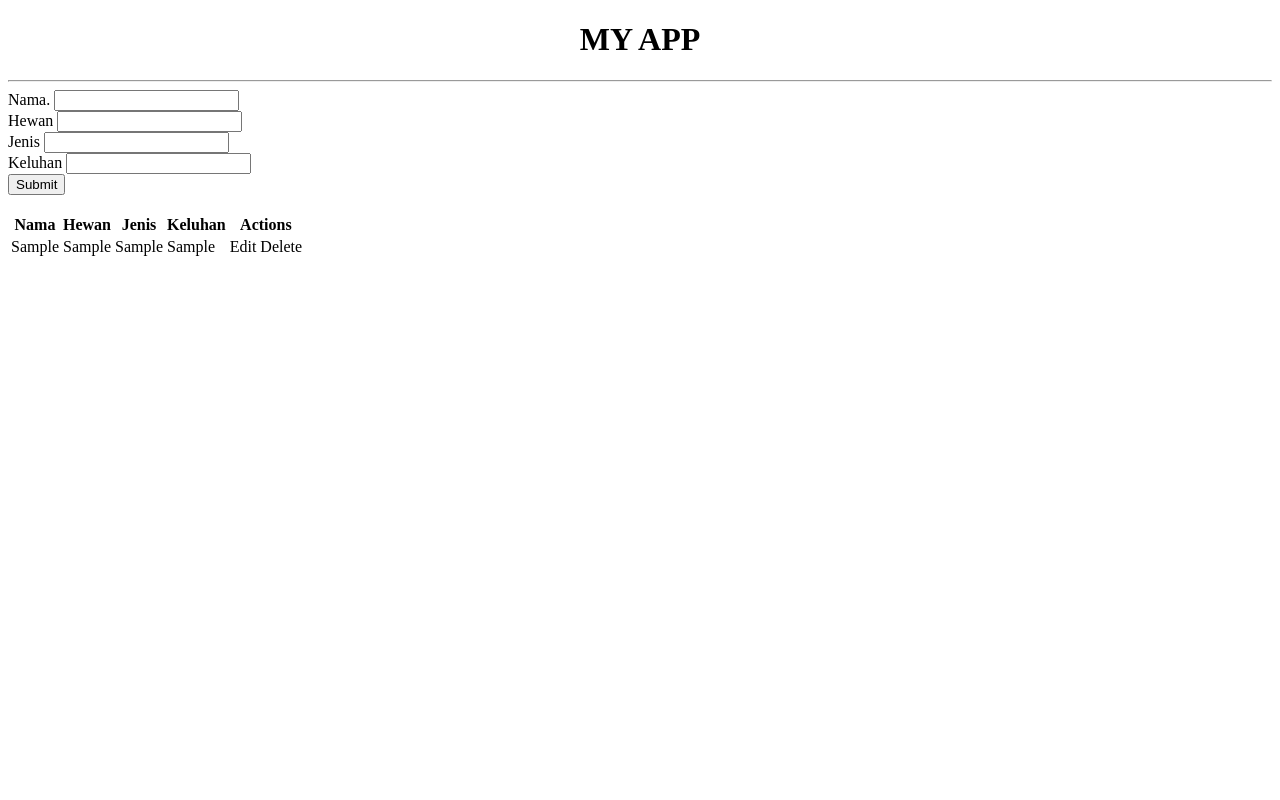
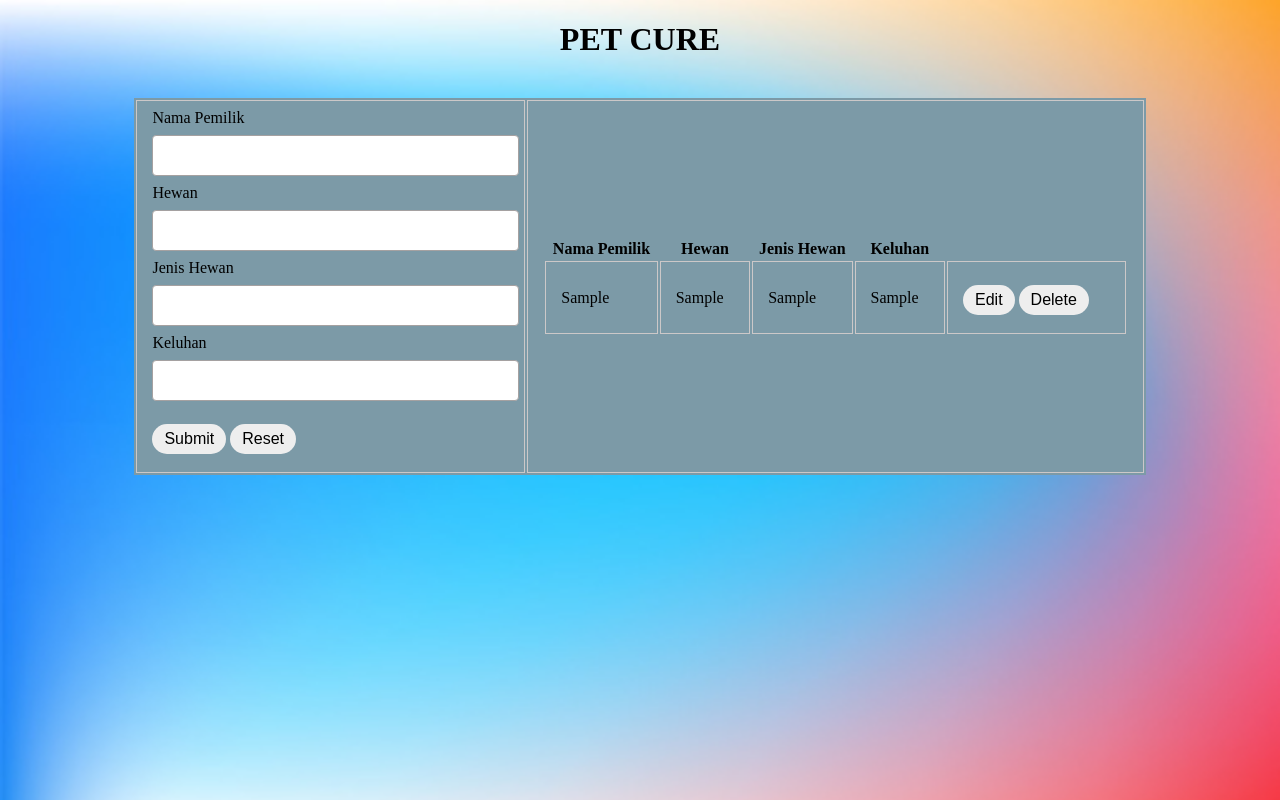
Before and after one commit to sigitprihatmoko/Pet-Health-Care, a plain HTML site: page index.html in a window 1280 px wide. Both pictures are taken after typing "Sample", "Sample", "Sample", "Sample" into the empty fields and a click on the input "Submit". Drawn offline with Linux system fonts and the light colour scheme.

Commit message:
perbaikan beberapa fungsi dan menambah desain

```diff
--- a/index.css
+++ b/index.css
@@ -1,84 +1,76 @@
-.employee-form {
-    border-style: solid;
-    /* margin-bottom: 10px; */
-    /* margin-left: 10px; */
-    padding: 10px;
-    /* width: 50%; */
-    margin: auto;
-    width: 50%;
-    /* border: 3px solid green; */
-    /* padding: 10px; */
+body{
+  background-image: url('1.png');
+  background-repeat: no-repeat;
+  background-attachment: fixed;
+  background-size: cover;
 }
 
-  .employees-table {
-    border-style: solid;
-    /* margin-bottom: 10px; */
-    /* margin-left: 10px; */
-    padding: 20px;
-    /* width: 50%; */
-    margin: auto;
-    width: 70%;
-    /* border: 3px solid green; */
-    /* padding: 10px; */
-  }
-
-  body > table{
-    width: 80%;
+h1 {
+  text-align: center;
 }
 
 table{
-    border-collapse: collapse;
-  }
-  table.list{
-    width:100%;
+  width: 80%;
+  margin: 40px auto;
+  background: rgb(124,154,167);
 }
 
-  td, th {
-    border: 1px solid #dddddd;
-    text-align: left;
-    padding: 8px;
-  }
-  tr:nth-child(even),table.list thead>tr {
-    background-color: #dddddd;
+table.list{
+  text-align: center;
+  width: 100%;
 }
 
-  input[type=text], input[type=number] {
-    width: 100%;
-    padding: 8px 20px;
-    margin: 8px 0;
-    display: inline-block;
-    border: 1px solid #ccc;
-    border-radius: 4px;
-    box-sizing: border-box;
+td{
+  border: 1px solid rgb(204,200,200);
+  text-align: left;
+  padding: 8px 15px;
 }
 
-  input[type=submit] {
-    width: 30%;
-    background-color: black;
-    color: white;
-    padding: 10px 18px;
-    /* margin: 0px 0; */
-    border: none;
-    border-radius: 5px;
-    cursor: pointer;
+tr:nth-child(even), table.list thread> tr{
+  background-color: rgb(204,200,200);
 }
 
-  form div.form-action-buttons{
-    text-align: right;
+input[type="text"],input[type="text"]{
+  width:91%;
+  padding:12px 20px;
+  margin:8px 0;
+  display: inline-block;
+  border: 1px solid rgb(165,161,161);
+  border-radius: 4px;
 }
 
-  a{
+input[type="submit"],input[type="reset"]{
+  background: #eee;
+  padding:6px 12px;
+  margin:15px 0 10px;
+  display: inline-block;
+  border: none;
+  border-radius: 30px;
+  font-size: 1rem;
   cursor: pointer;
-    text-decoration: underline;
-    color: #0000ee;
-    margin-right: 4px;
+  outline: none;
 }
 
-  label.validation-error{
-    color:   red;
-    margin-left: 5px;
+input[type="submit"]:hover{
+  background: #4b99d8;
 }
 
-  .hide{
-    display:none;
+input[type="reset"]:hover{
+  background: #4b99d8;
 }
+
+button{
+  background: #eee;
+  padding:6px 12px;
+  margin:15px 0 10px;
+  display: inline-block;
+  border: none;
+  border-radius: 30px;
+  font-size: 1rem;
+  cursor: pointer;
+  outline: none;
+}
+
+button:hover{
+  background:#4b99d8 ;
+}
--- a/index.html
+++ b/index.html
@@ -1,60 +1,56 @@
 <!DOCTYPE html>
-<html>
-
 <head>
-  <title>
-    MY APP
-  </title>
-  <link rel="stylesheet" href="style.css">
+    <title>Crud Operation</title>
+    <link type="text/css" rel="stylesheet" href="index.css"
 </head>
 
 <body>
-
-  <h1>
-    <center>MY APP</center>
-  </h1>
-  <hr>
-  <div class="pet-form">
-    <form onsubmit="event.preventDefault();onFormSubmit();" autocomplete="off">
+    <h1>PET CURE </h1>
+    <table>
+        <tr>
+            <td>
+                <form autocomplete="off" onsubmit="onFormSubmit()">
                     <div>
-        <label>Nama</label><label class="validation-error hide" id="fullNameValidationError">.</label>
-        <input type="text" name="fullName" id="fullName">
+                        <label for="namaPemilik">Nama Pemilik</label>
+                        <input type="text" name="namaPemilik" id="namaPemilik">
                     </div>
                     <div>
-        <label>Hewan</label>
-        <input type="text" name="jhewan" id="jhewan">
+                        <label for="hewan">Hewan</label>
+                        <input type="text" name="hewan" id="hewan">
                     </div>
                     <div>
-        <label>Jenis</label>
+                        <label for="jHewan">Jenis Hewan</label>
+                        <input type="text" name="jHewan" id="jHewan">
+                    </div>
+                    <div>
+                        <label for="keluhan">Keluhan</label>
                         <input type="text" name="keluhan" id="keluhan">
                     </div>
-      <div>
-        <label>Keluhan</label>
-        <input type="text" name="kasus" id="kasus">
-      </div>
-      <div class="form-action-buttons">
+
+                    <div class="form_action--button">
                         <input type="submit" value="Submit">
+                        <input type="reset" value="Reset">
                     </div>
                 </form>
-  </div>
-  <br />
-  <div class="pet-table">
-    <table class="list" id="petList">
+
+                <td>
+                    <table class="list" id="dList">
                         <thead>
                             <tr>
-          <th>Nama</th>
+                                <th>Nama Pemilik</th>
                                 <th>Hewan</th>
-          <th>Jenis</th>
+                                <th>Jenis Hewan</th>
                                 <th>Keluhan</th>
-          <th>Actions</th>
                             </tr>
                         </thead>
                         <tbody>
 
                         </tbody>
                     </table>
-  </div>
-  <script src="index.js"></script>
+                </td>
+            </td>
+        </tr>
+    </table>
+    <script type="text/javascript" src="index.js"></script>
 </body>
-
 </html>
--- a/index.js
+++ b/index.js
@@ -180,135 +180,73 @@ function sortKeluhan(dataset) {
 
 var selectedRow = null
 
-function displayCheckout() {
-  nama = document.getElementById("fullName").value;
-  hewan = document.getElementById("jhewan").value;
-  jenis = document.getElementById("keluhan").value;
-  keluhan = document.getElementById("kasus").value;
-  let pasienbaru = createPasien(nama, jenis, keluhan, data)
-  dataCustomer.push(pasienbaru)
-  return pasienbaru
+function onFormSubmit(e) {
+	event.preventDefault();
+        var formData = readFormData();
+        if (selectedRow == null){
+            insertNewRecord(formData);
+		}
+        else{
+            updateRecord(formData);
+		}
+        resetForm();
 }
 
-function onFormSubmit() {
-  displayCheckout()
-  if (validate()) {
-    var formData = readFormData();
-    if (selectedRow == null)
-      insertNewRecord(formData);
-    else
-      updateRecord(formData);
-    resetForm();
-  }
+//Retrieve the data
+function readFormData() {
+    var formData = {};
+    formData["namaPemilik"] = document.getElementById("namaPemilik").value;
+    formData["hewan"] = document.getElementById("hewan").value;
+    formData["jHewan"] = document.getElementById("jHewan").value;
+    formData["keluhan"] = document.getElementById("keluhan").value;
+    return formData;
 }
 
-function readFormData() {
-  var formData = {};
-  formData["fullName"] = document.getElementById("fullName").value;
-  formData["jhewan"] = document.getElementById("jhewan").value;
-  formData["keluhan"] = document.getElementById("keluhan").value;
-  formData["kasus"] = document.getElementById("kasus").value;
-  return formData;
+//Insert the data
+function insertNewRecord(data) {
+    var table = document.getElementById("dList").getElementsByTagName('tbody')[0];
+    var newRow = table.insertRow(table.length);
+    cell1 = newRow.insertCell(0);
+		        cell1.innerHTML = data.namaPemilik;
+    cell2 = newRow.insertCell(1);
+		        cell2.innerHTML = data.hewan;
+    cell3 = newRow.insertCell(2);
+            cell3.innerHTML = data.jHewan;
+    cell4 = newRow.insertCell(3);
+		        cell4.innerHTML = data.keluhan;
+    cell4 = newRow.insertCell(4);
+            cell4.innerHTML = `<button onClick="onEdit(this)">Edit</button> <button onClick="onDelete(this)">Delete</button>`;
 }
 
-function insertNewRecord(data) {
-  var table = document.getElementById("petList").getElementsByTagName('tbody')[0];
-  var newRow = table.insertRow(table.length);
-  cell1 = newRow.insertCell(0);
-  cell1.innerHTML = data.fullName;
-  cell2 = newRow.insertCell(1);
-  cell2.innerHTML = data.jhewan;
-  cell3 = newRow.insertCell(2);
-  cell3.innerHTML = data.keluhan;
-  cell4 = newRow.insertCell(3);
-  cell4.innerHTML = data.kasus;
-  cell4 = newRow.insertCell(4);
-  cell4.innerHTML = `<a onClick="onEdit(this)">Edit</a>
-                       <a onClick="onDelete(this)">Delete</a>`;
+//Edit the data
+function onEdit(td) {
+    selectedRow = td.parentElement.parentElement;
+    document.getElementById("namaPemilik").value = selectedRow.cells[0].innerHTML;
+    document.getElementById("hewan").value = selectedRow.cells[1].innerHTML;
+    document.getElementById("jHewan").value = selectedRow.cells[2].innerHTML;
+    document.getElementById("keluhan").value = selectedRow.cells[3].innerHTML;
+}
+function updateRecord(formData) {
+    selectedRow.cells[0].innerHTML = formData.namaPemilik;
+    selectedRow.cells[2].innerHTML = formData.hewan;
+    selectedRow.cells[1].innerHTML = formData.jHewan;
+    selectedRow.cells[3].innerHTML = formData.keluhan;
 }
 
-function resetForm() {
-  document.getElementById("fullName").value = "";
-  document.getElementById("jhewan").value = "";
-  document.getElementById("keluhan").value = "";
-  document.getElementById("kasus").value = "";
-  selectedRow = null;
+//Delete the data
+function onDelete(td) {
+    if (confirm('Do you want to delete this record?')) {
+        row = td.parentElement.parentElement;
+        document.getElementById('dList').deleteRow(row.rowIndex);
+        resetForm();
+    }
 }
 
-function onEdit(td) {
-  selectedRow = td.parentElement.parentElement;
-  document.getElementById("fullName").value = selectedRow.cells[0].innerHTML;
-  document.getElementById("jhewan").value = selectedRow.cells[1].innerHTML;
-  document.getElementById("keluhan").value = selectedRow.cells[2].innerHTML;
-  document.getElementById("kasus").value = selectedRow.cells[3].innerHTML;
+//Reset the data
+function resetForm() {
+    document.getElementById("namaPemilik").value = '';
+    document.getElementById("hewan").value = '';
+    document.getElementById("jHewan").value = '';
+    document.getElementById("keluhan").value = '';
+    selectedRow = null;
 }
-function updateRecord(formData) {
-  selectedRow.cells[0].innerHTML = formData.fullName;
-  selectedRow.cells[1].innerHTML = formData.jhewan;
-  selectedRow.cells[2].innerHTML = formData.keluhan;
-  selectedRow.cells[3].innerHTML = formData.kasus;
-}
-
-function onDelete(td) {
-  if (confirm('Are you sure to delete this record ?')) {
-    row = td.parentElement.parentElement;
-    document.getElementById("petList").deleteRow(row.rowIndex);
-    resetForm();
-  }
-}
-function validate() {
-  isValid = true;
-  if (document.getElementById("fullName").value == "") {
-    isValid = false;
-    document.getElementById("fullNameValidationError").classList.remove("hide");
-  } else {
-    isValid = true;
-    if (!document.getElementById("fullNameValidationError").classList.contains("hide"))
-      document.getElementById("fullNameValidationError").classList.add("hide");
-  }
-  return isValid;
-}
-
-function resetForm() {
-  document.getElementById("fullName").value = "";
-  document.getElementById("jhewan").value = "";
-  document.getElementById("keluhan").value = "";
-  document.getElementById("kasus").value = "";
-  selectedRow = null;
-}
-
-function onEdit(td) {
-  selectedRow = td.parentElement.parentElement;
-  document.getElementById("fullName").value = selectedRow.cells[0].innerHTML;
-  document.getElementById("jhewan").value = selectedRow.cells[1].innerHTML;
-  document.getElementById("keluhan").value = selectedRow.cells[2].innerHTML;
-  document.getElementById("kasus").value = selectedRow.cells[3].innerHTML;
-}
-
-function updateRecord(formData) {
-  selectedRow.cells[0].innerHTML = formData.fullName;
-  selectedRow.cells[1].innerHTML = formData.jhewan;
-  selectedRow.cells[2].innerHTML = formData.keluhan;
-  selectedRow.cells[3].innerHTML = formData.kasus;
-}
-
-function onDelete(td) {
-  if (confirm('Are you sure to delete this record ?')) {
-    row = td.parentElement.parentElement;
-    document.getElementById("petList").deleteRow(row.rowIndex);
-    resetForm();
-  }
-}
-
-function validate() {
-  isValid = true;
-  if (document.getElementById("fullName").value == "") {
-    isValid = false;
-    document.getElementById("fullNameValidationError").classList.remove("hide");
-  } else {
-    isValid = true;
-    if (!document.getElementById("fullNameValidationError").classList.contains("hide"))
-      document.getElementById("fullNameValidationError").classList.add("hide");
-  }
-  return isValid;
-}
```
Also changed, not shown: 1.png (added). Lines whose indentation alone changed are shown as unchanged.
